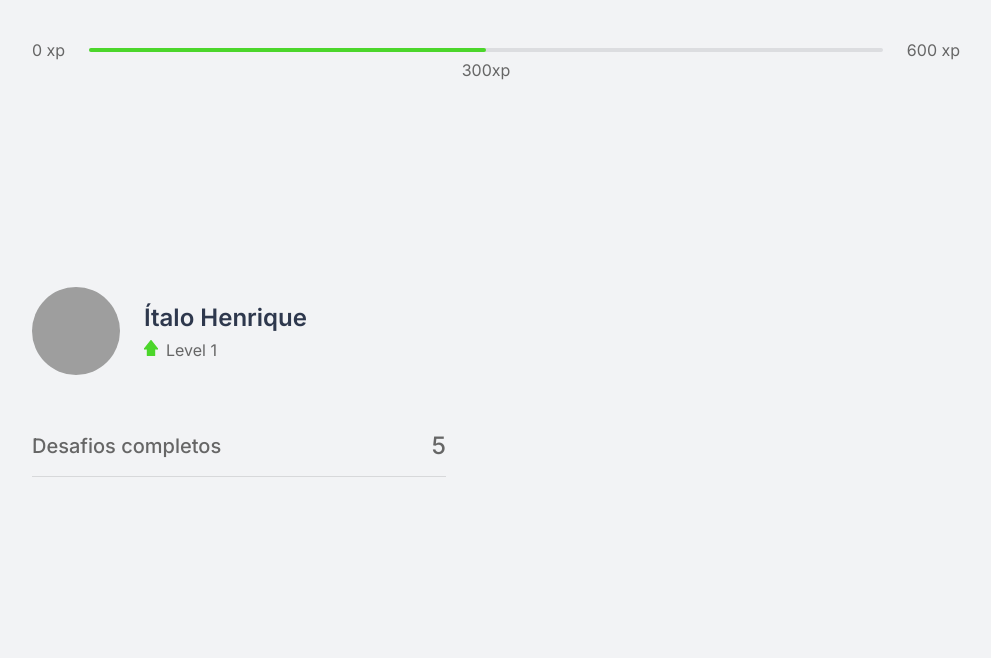
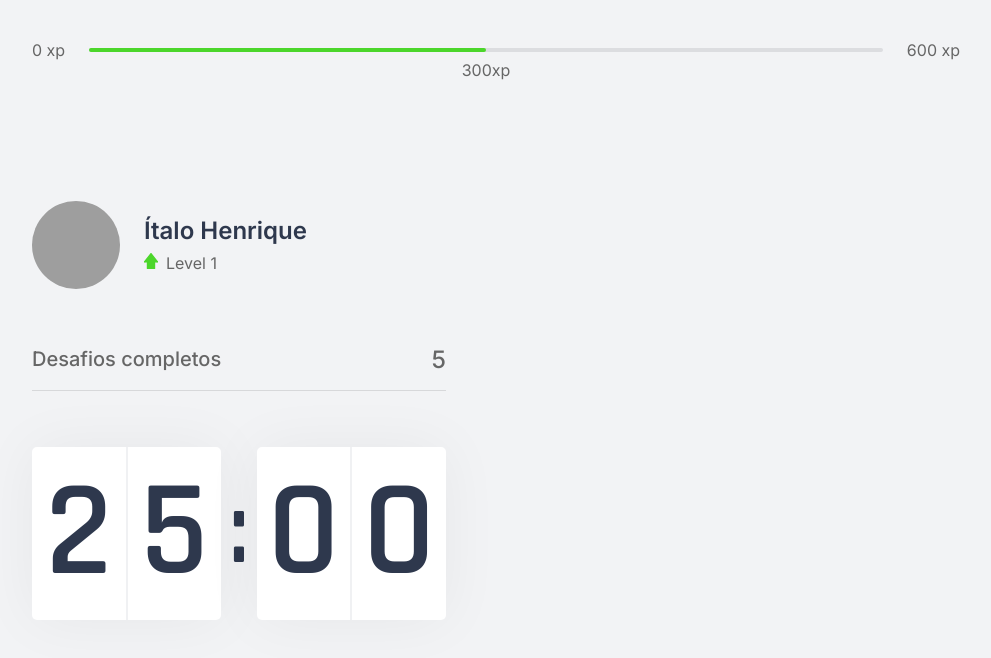
Before and after one commit to italoh623/Moveit, a Next.js app: page / in a window 1280 px wide. Shown: the top 658 px of the page, without its empty margins (144-1135 px from the left). Built offline with nearby package versions, Linux system fonts and the light colour scheme; grey boxes are pictures that could not be loaded.

Commit message:
Adding Countdown Component

```diff
--- /dev/null
+++ b/src/components/Countdown.tsx
@@ -0,0 +1,18 @@
+import styles from '../styles/components/Countdown.module.css'
+
+
+export function Countdown() {
+    return (
+        <div className={styles.countdownContainer}>
+            <div>
+                <span>2</span>
+                <span>5</span>
+            </div>
+            <span>:</span>
+            <div>
+                <span>0</span>
+                <span>0</span>
+            </div>
+        </div>
+    );
+}
--- a/src/pages/_document.tsx
+++ b/src/pages/_document.tsx
@@ -6,7 +6,7 @@ export default class Mydocument extends Document {
             <Html>
                 <Head>
                     <link rel="preconnect" href="https://fonts.gstatic.com" />
-                    <link href="https://fonts.googleapis.com/css2?family=Inter:wght@400;500;600&family=Rajdhani:wght@600&display=swap" rel="stylesheet" />
+                    <link href="https://fonts.googleapis.com/css2?family=Rajdhani:wght@600&family=Inter:wght@400;500;600&display=swap" rel="stylesheet" />
                 </Head>
                 <Main />
                 <NextScript />
--- a/src/pages/index.tsx
+++ b/src/pages/index.tsx
@@ -1,4 +1,5 @@
 import { CompletedChallenges } from "../components/CompletedChallenges";
+import { Countdown } from "../components/Countdown";
 import { ExperienceBar } from "../components/ExperienceBar";
 import { Profile } from "../components/Profile";
 
@@ -13,6 +14,7 @@ export default function Home() {
 			<div>
 				<Profile />
 				<CompletedChallenges />
+				<Countdown />
 			</div>
 			<div>
 
--- /dev/null
+++ b/src/styles/components/Countdown.module.css
@@ -0,0 +1,38 @@
+.countdownContainer {
+    display: flex;
+    align-items: center;
+    font-family: Rajdhani;
+    font-weight: 600;
+    color: var(--title);
+}
+
+.countdownContainer > div {
+    flex: 1;
+
+    display: flex;
+    align-items: center;
+    justify-content: space-evenly;
+
+    background: var(--white);
+    box-shadow: 0 0 60px rgba(0, 0, 0, 0.05);
+    border-radius: 5px;
+    font-size: 8.5rem;
+    text-align: center;
+}
+
+.countdownContainer > div span {
+    flex: 1;
+}
+
+.countdownContainer > div span:first-child {
+    border-right: 1px solid #f0f1f3;
+}
+
+.countdownContainer > div span:last-child {
+    border-left: 1px solid #f0f1f3;
+}
+
+.countdownContainer > span {
+    font-size: 6.25rem;
+    margin: 0 0.5rem;
+}
```
